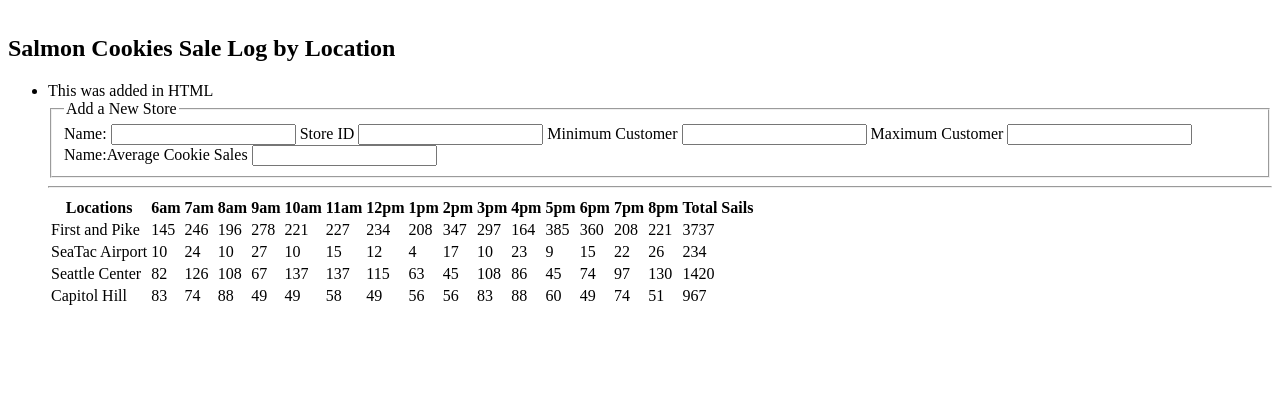
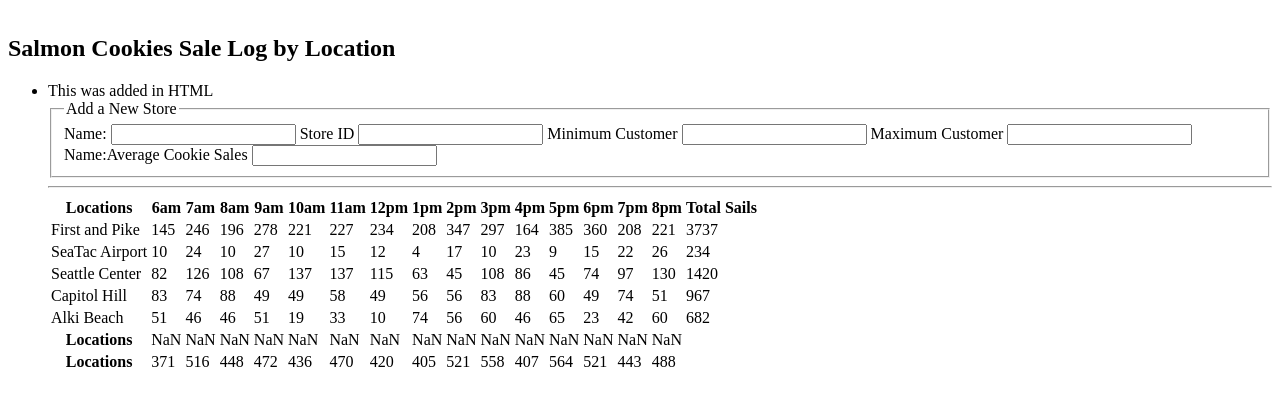
Before and after one commit to lilbonito/Lab-6----Salmon-Cookies, a plain HTML site: page sales.html in a window 1280 px wide. Drawn offline with Linux system fonts and the light colour scheme.

Commit message:
math-almost-finished

```diff
--- a/app.js
+++ b/app.js
@@ -1,10 +1,9 @@
 'use strict';
-
+var allShops = [];
 var hours = ['6am', '7am', '8am', '9am', '10am', '11am', '12pm', '1pm', '2pm', '3pm', '4pm', '5pm', '6pm', '7pm', '8pm'];
-
 var referenceTable = document.getElementById('lox-cookie-table');
-
-
+var referenceTableFooter = document.getElementById('lox-cookie-foot');
+var hourlyCookieTotalsArray = []
 function getRandomNumber(minimum, maximum){
   return Math.floor(Math.random() * (maximum - minimum +1)) + minimum;
 }
@@ -16,6 +15,9 @@ function Store(id, minimumCustomer, maximumCustomer, avgCookiePerHr){
   this.cookiesSoldPerHourArray = [];
   this.cookieTotals = 0;
 
+  allShops.push(this);
+//}
+// Store.__prototype__.getCustomersPerHour = function() {
   this.getCustomersPerHour = function(){
     return getRandomNumber(this.minimumCustomer, this.maximumCustomer);
   };
@@ -83,6 +85,45 @@ var capitolHill = new Store('Capitol Hill', 20, 38, 2.3);
 var alki = new Store('Alki Beach', 2, 16, 4.6);
 
 
+function footcalculator(){
+  for(var c= 0; c < hours.length; c++){
+    var hourlyCookieTotals = 0;
+    for(var i = 0; i < allShops.length; i++){
+      hourlyCookieTotals += allShops[i].cookiesSoldPerHourArray[c];
+    }
+  hourlyCookieTotalsArray[c] = hourlyCookieTotals;
+  }
+}
+
+
+function tableFooter(){
+  footcalculator();
+
+  var trElement = document.createElement('tr');
+  var thElement = document.createElement('th');
+  thElement.textContent = 'Locations';
+  trElement.append(thElement);
+  for(var i = 0; i < hours.length; i++){
+    thElement = document.createElement('td');
+    thElement.textContent = hourlyCookieTotalsArray[i];
+    trElement.append(thElement);
+  }
+  //thElement = document.createElement('td');
+  //thElement.textContent = (footcalculator);
+  //trElement.append(thElement);
+
+  referenceTableFooter.append(trElement);
+}
+tableFooter();
+
+
+
+// for(var c = 0; c < hours.length ; c++){
+
+//   // columnSum = 0;
+// for(var i = 0; i < this.cookiesSoldPerHourArray.length; i++){
+
+
 
 
 
@@ -91,3 +132,5 @@ pikeStreet.cashDrop();
 seaTac.cashDrop();
 seattleCenter.cashDrop();
 capitolHill.cashDrop();
+alki.cashDrop();
+tableFooter();
--- a/sales.html
+++ b/sales.html
@@ -40,8 +40,9 @@
         </form>
         <hr>
     <table id= "lox-cookie-table">
+        <tfoot id="lox-cookie-foot">
 
-
+          </tfoot>
     </table>
 
     <script src="app.js"></script>
```
